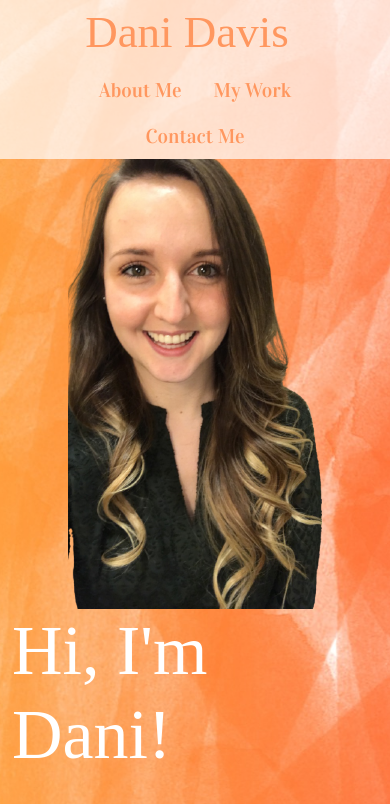
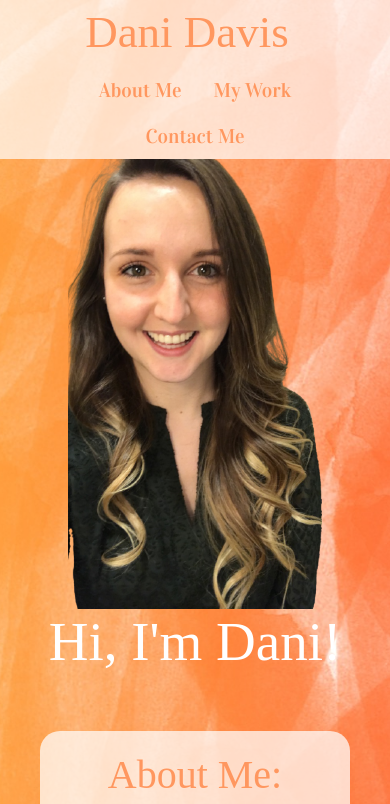
Before and after one commit to DaniDelia253/webdev-portfolio, a plain HTML site: page index.html in a window 390 px wide. Shown: the top 804 px of the page. Drawn offline with nearby package versions, Linux system fonts and the light colour scheme; a web font is replaced by a local one.

Commit message:
media queries updated

```diff
--- a/assets/css/new-styles.css
+++ b/assets/css/new-styles.css
@@ -260,10 +260,6 @@ footer h2 span {
   }
 
   #img-text h1 {
-    font-size: 45px;
-  }
-
-  #intro-section h1 {
-    font-size: 70px;
+    font-size: 55px;
   }
 }
```
